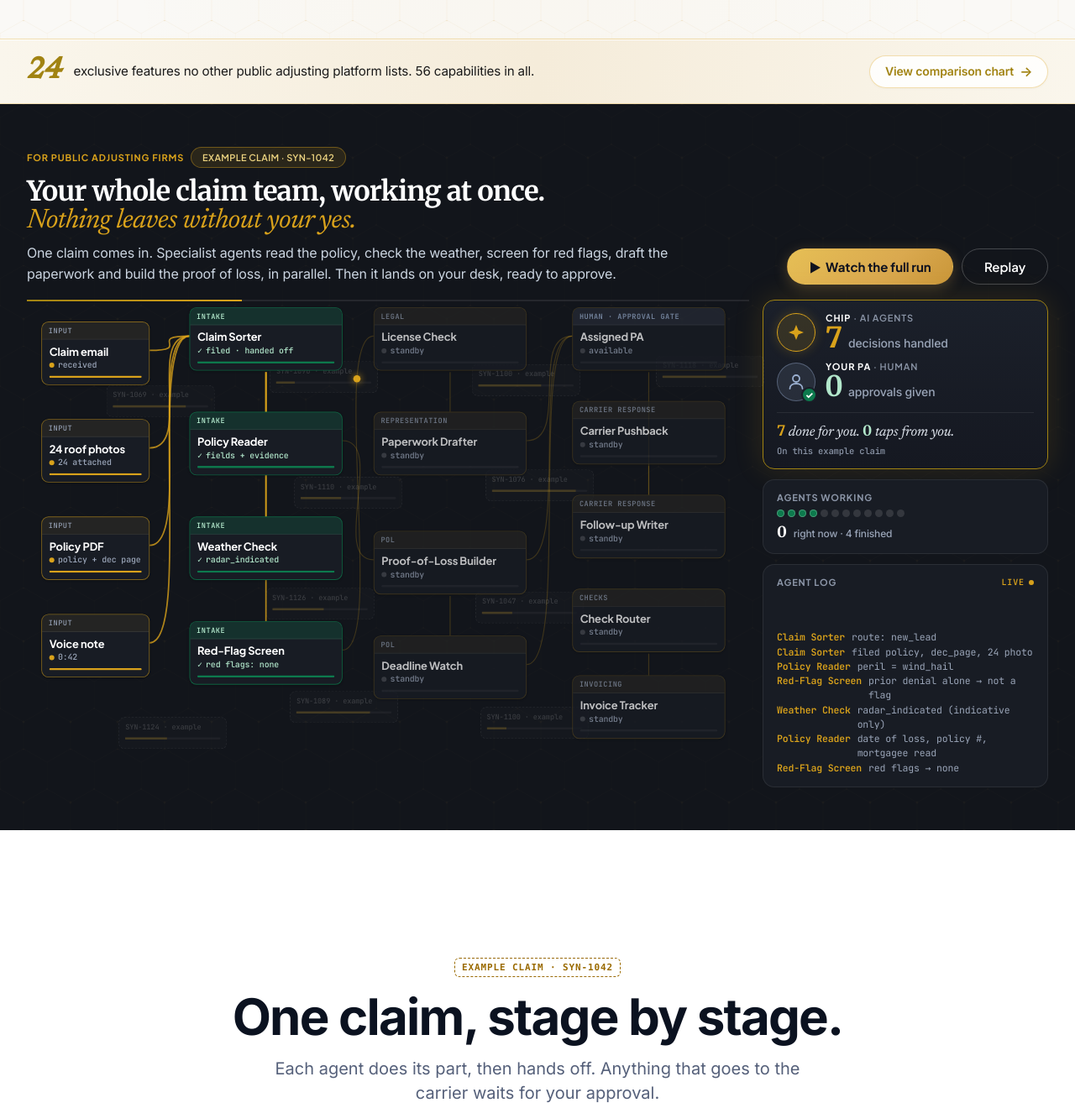
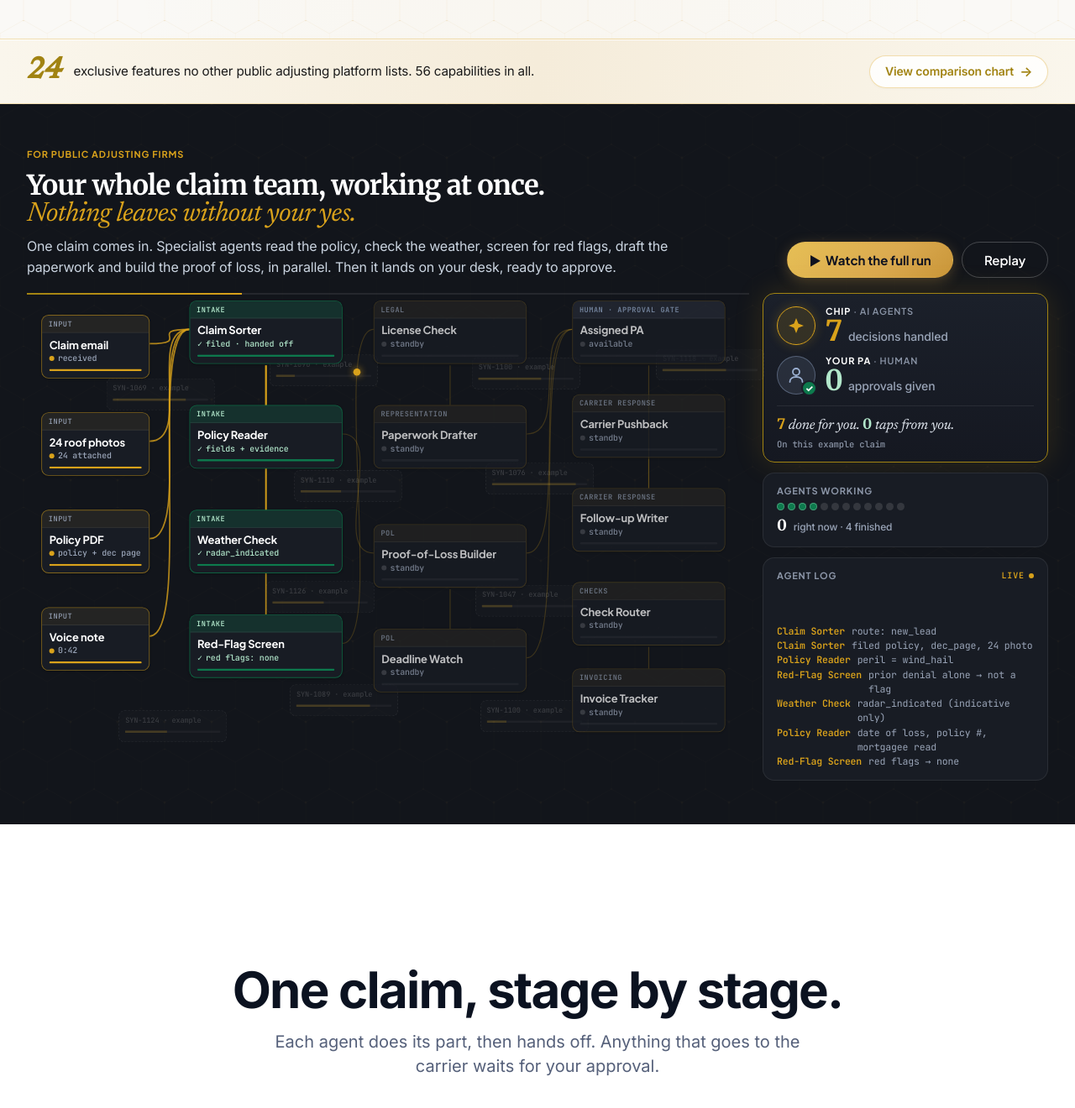
Before and after one commit to joshuaread/claimhive, a plain HTML site: page index.html in a window 1280 px wide. Shown: the part 840-2160 px from the top of the page at 84% size. Drawn offline with Linux system fonts and the light colour scheme; no server answers; animation ran at ten frames a second.

Commit message:
Remove example claim badges

```diff
--- a/index.html
+++ b/index.html
@@ -371,7 +371,7 @@
     <div class="container container-wide chs-wrap">
       <div class="chs-head">
         <div>
-          <div class="chs-top"><span class="chs-eyebrow">For public adjusting firms</span><span class="chs-badge">Example claim · SYN-1042</span></div>
+          <div class="chs-top"><span class="chs-eyebrow">For public adjusting firms</span></div>
           <h2 class="chs-h1">Your whole claim team, working at once.<em>Nothing leaves without your yes.</em></h2>
           <p class="chs-sub">One claim comes in. Specialist agents read the policy, check the weather, screen for red flags, draft the paperwork and build the proof of loss, in parallel. Then it lands on your desk, ready to approve.</p>
         </div>
@@ -410,7 +410,7 @@
   <!-- ONE CLAIM, STAGE BY STAGE (hero v7 stepped stage) -->
   <section class="chx chx-stage" id="chx">
     <div class="chx-wrap chx-intro chx-rv">
-      <span class="chx-tag" style="color:#9a6a00;border-color:#9a6a00">Example claim · SYN-1042</span>
+
       <h2 class="chx-h2" style="margin-top:16px">One claim, stage by stage.</h2>
       <p class="chx-lead">Each agent does its part, then hands off. Anything that goes to the carrier waits for your approval.</p>
     </div>
--- a/js/claim-run.js
+++ b/js/claim-run.js
@@ -106,7 +106,7 @@
 var VMAP=[[0],[1],[2],[3,4],[5],[6],[7,8]];
 var stEl=document.getElementById('chxSteps'),dots=document.getElementById('chxDots'),viz=document.getElementById('chxViz'),trav=document.getElementById('chxTravel');
 trav.style.setProperty('--n',STEPS.length);
-viz.innerHTML='<div class="chx-cardh"><b style="color:#aab6d3;font-size:12px;letter-spacing:.08em">SYN-1042 · EXAMPLE CLAIM</b></div>'+VIZ.map(function(v){return '<div class="chx-vrow'+(v[2]?' hu':'')+'"><span>'+(v[0]==='PA'?'Your PA':N[v[0]])+'</span><span>'+v[1]+'</span></div>'}).join('');
+viz.innerHTML=''+VIZ.map(function(v){return '<div class="chx-vrow'+(v[2]?' hu':'')+'"><span>'+(v[0]==='PA'?'Your PA':N[v[0]])+'</span><span>'+v[1]+'</span></div>'}).join('');
 stEl.innerHTML=STEPS.map(function(s){return '<div class="chx-step"><div class="k">'+s[0]+'</div><h3>'+s[1]+'</h3><p>'+s[2]+'</p></div>'}).join('');
 dots.innerHTML=STEPS.map(function(){return '<i></i>'}).join('');
 var steps=stEl.children,dd=dots.children,rows=viz.querySelectorAll('.chx-vrow');
```
